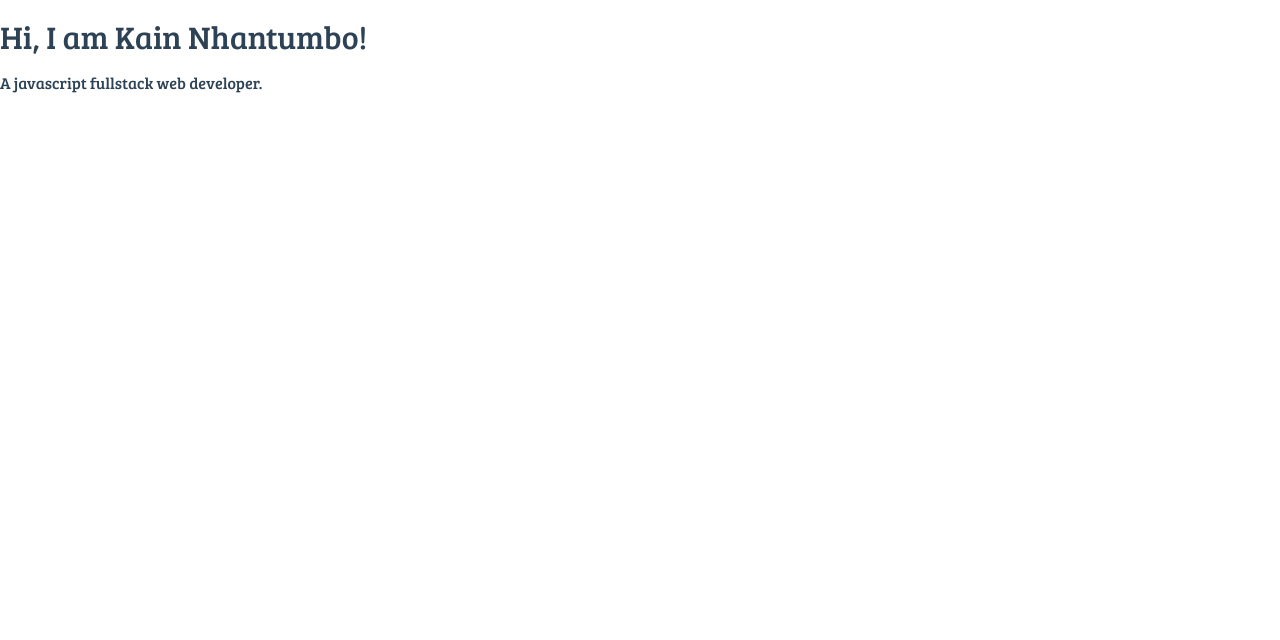
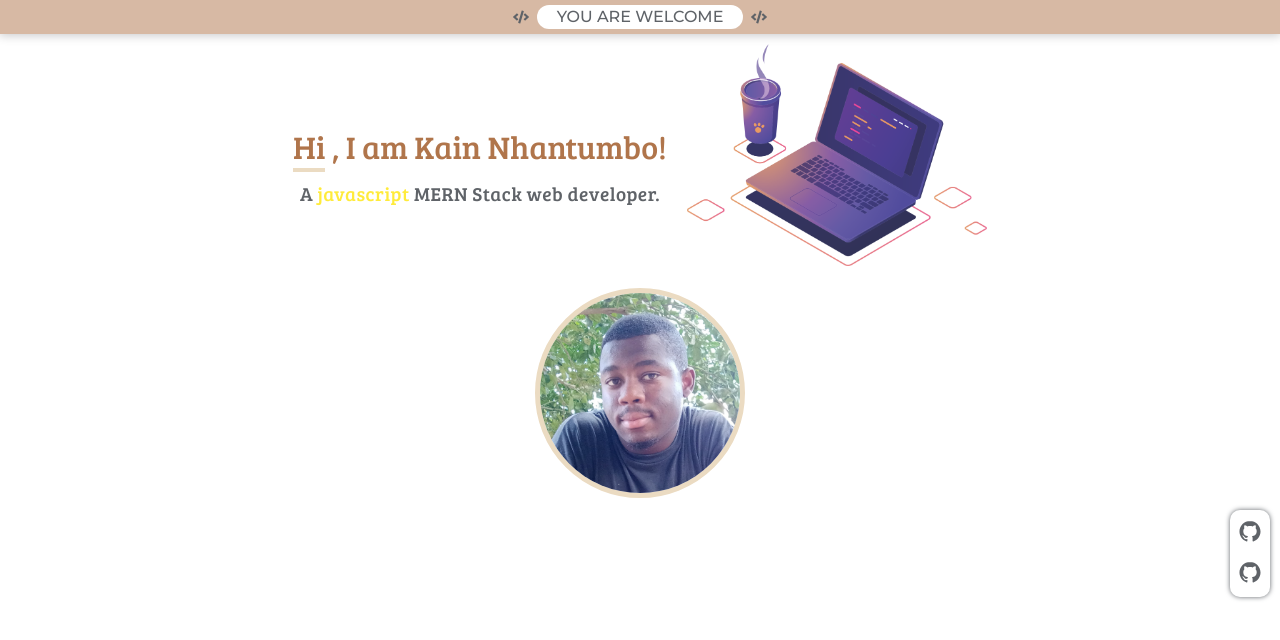
Before and after one commit to KainNhantumbo/portifolio.dev, a React (Vite) app: page / in a window 1280 px wide. Shown: the top 640 px of the page. Built offline with nearby package versions, Linux system fonts and the light colour scheme.

Commit message:
feat: added new colors

```diff
--- a/src/App.jsx
+++ b/src/App.jsx
@@ -1,11 +1,13 @@
 import { useState } from 'react';
 import Home from './pages/home/Home';
+import Header from './components/Header';
 import { GlobalStyles } from './styles/Globalstyles';
 
 function App() {
 	return (
 		<>
 			<GlobalStyles />
+      <Header/>
 			<Home />
 		</>
 	);
--- /dev/null
+++ b/src/components/Header.jsx
@@ -0,0 +1,13 @@
+import { HeaderContainer } from '../styles/header';
+import { FaCode } from 'react-icons/fa';
+const Header = () => {
+	return (
+		<HeaderContainer>
+      <FaCode/>
+			<span>You are Welcome</span>
+      <FaCode/>
+		</HeaderContainer>
+	);
+};
+
+export default Header;
--- a/src/pages/home/Home.jsx
+++ b/src/pages/home/Home.jsx
@@ -1,15 +1,70 @@
 import { Container } from './index';
+import computercoffee from '../../assets/img/computer-coffee.png';
+import author from '../../assets/img/author.jpg';
+import { DiGithubBadge } from 'react-icons/di';
+import { FaCode } from 'react-icons/fa';
+
+const Home = () => {
+	const media_links = [
+		{
+			name: 'Github',
+			icon: <DiGithubBadge />,
+			link: 'https://github.com/KainNhantumbo',
+		},
+		{
+			name: 'Github',
+			icon: <DiGithubBadge />,
+			link: 'https://github.com/KainNhantumbo',
+		},
+	];
+
+	return (
+		<Container>
 
 
-const Home = () => {
-  return ( <Container>
-    <section className='upper-container'>
-    <h1>Hi, I am Kain Nhantumbo! </h1>
-    <h2>A javascript fullstack web developer.</h2>
-
-    </section>
-
-  </Container> );
-}
+			<section className='upper-container'>
+				<div className='intro'>
+					<h1>
+						<span>Hi</span> , I am Kain Nhantumbo!{' '}
+					</h1>
+					<h2>
+						A <span>javascript</span> MERN Stack web developer.
+					</h2>
+				</div>
+				<div className='image'>
+					<img src={computercoffee} alt='computer-coffee__static' />
+				</div>
+			</section>
+			<section className='middle-container'>
+				<figure>
+					<img src={author} alt='author' />
+					<figcaption>
+						<FaCode />
+					</figcaption>
+				</figure>
+				<section className='about'>
+					<p>sdfsdf</p>
+				</section>
+			</section>
+			<footer className='social-media'>
+				<ul>
+					{media_links.map((link, index) => {
+						return (
+							<li key={index}>
+								<a
+									href={link.link}
+									target={'_blank'}
+									rel={'noreferrer noopener'}
+								>
+									{link.icon}
+								</a>
+							</li>
+						);
+					})}
+				</ul>
+			</footer>
+		</Container>
+	);
+};
 
 export default Home;
--- a/src/pages/home/index.js
+++ b/src/pages/home/index.js
@@ -1,19 +1,138 @@
-import styled from 'styled-components'
-
-export const colors = {
-  main: '',
-  font: '',
-}
-
-
+import styled from 'styled-components';
+import { colors } from '../../styles/colors';
 
 export const Container = styled.main`
- .upper-container {
-  font-family: 'Bree Serif', serif;
+	width: 100%;
+	min-height: 100%;
+	display: flex;
+	justify-content: flex-start;
+	flex-direction: column;
+	gap: 20px;
+	position: relative;
 
-  h1 {
-    border-left: 2px solid rgb(${(colors)=> colors.font});
-  }
- }
+	.social-media {
+		@keyframes slide {
+			from {
+				transform: translateY(60px);
+			}
+			to {
+				transform: translateY(0);
+			}
+		}
 
-`
+		position: absolute;
+		bottom: 20px;
+		right: 10px;
+		width: fit-content;
+		height: fit-content;
+		padding: 5px 2px;
+		backdrop-filter: blur(10px);
+		border-radius: 10px;
+		background: rgba(${colors.backgroundAlt}, 0.2);
+		box-shadow: 0 0 5px rgba(${colors.font}, 1);
+		animation: slide ease-out 500ms forwards;
+
+		ul {
+			display: flex;
+			justify-content: center;
+			align-items: center;
+			flex-direction: column;
+			gap: 5px;
+
+			li {
+				background: rgba(${colors.background}, 0.2);
+				border-radius: 50%;
+				width: 32px;
+				height: 32px;
+				display: grid;
+				margin: 2px;
+				place-content: center;
+				place-items: center;
+
+				:hover {
+					color: rgb(${colors.font});
+					transition: all 200ms ease;
+				}
+
+				svg {
+					width: 30px;
+					height: 30px;
+				}
+			}
+		}
+	}
+
+	.upper-container {
+		font-family: 'Bree Serif', serif;
+		display: flex;
+		justify-content: center;
+		align-items: center;
+		flex-flow: row wrap-reverse;
+		gap: 20px;
+		padding-top: 10px;
+
+		.intro {
+			text-align: center;
+
+			h1 {
+				line-height: 2rem;
+        color: rgb(${colors.primary});
+				span {
+					border-bottom: 4px solid rgb(${colors.secondary});
+				}
+			}
+
+			h2 {
+				font-weight: normal;
+				font-size: 1.2rem;
+				letter-spacing: 0.03rem;
+
+				span {
+					color: rgb(255, 235, 59);
+				}
+			}
+		}
+
+		.image {
+			img {
+				width: 300px;
+			}
+		}
+	}
+
+	.middle-container {
+		figure {
+			display: flex;
+			justify-content: center;
+			align-items: center;
+			flex-direction: column;
+			gap: 10px;
+
+			img {
+				border-radius: 50%;
+				width: 200px;
+				position: relative;
+				border: 5px solid rgb(${colors.secondary});
+			}
+
+			figcaption {
+				color: rgb(${colors.text});
+				svg {
+					width: 30px;
+					height: 30px;
+				}
+			}
+		}
+
+		.about {
+			padding-top: 10px;
+			p {
+				background: rgba(${colors.backgroundAlt}, 0.2);
+				color: rgb(${colors.text});
+				text-align: center;
+				padding: 20px 0;
+				line-height: 1.6rem;
+			}
+		}
+	}
+`;
--- a/src/styles/Globalstyles.js
+++ b/src/styles/Globalstyles.js
@@ -1,16 +1,12 @@
 import { createGlobalStyle } from 'styled-components';
+import { colors } from './colors';
 
 export const GlobalStyles = createGlobalStyle`
-@import url('https://fonts.googleapis.com/css2?family=Bree+Serif&display=swap');
-
-@import url('https://fonts.googleapis.com/css2?family=Patua+One&display=swap');
-
-@font-face {
-  font-family: Montserrat;
-  src: url('https://fonts.googleapis.com/css2?family=Montserrat:ital,wght@0,200;0,300;0,400;0,500;1,200;1,300;1,400;1,500&display=swap');
-}
 
 body {
+  max-width: 100vw;
   font-family: Montserrat;
+  color: rgb(${colors.font});
+  background:  rgb(${colors.background});
 }
 `;
--- /dev/null
+++ b/src/styles/colors.js
@@ -0,0 +1,11 @@
+export const colors = {
+	primary: '176, 117, 75',
+	secondary: '235, 219, 194',
+	hover: '232, 240, 254',
+	font: '95, 99, 104',
+	inner: '241, 243, 244',
+	text: '255, 255, 255',
+	shadows: '197, 197, 198',
+	background: '255, 255, 255',
+	backgroundAlt: '255, 255, 255',
+};
--- /dev/null
+++ b/src/styles/header.js
@@ -0,0 +1,23 @@
+import styled from 'styled-components';
+import { colors } from './colors';
+
+export const HeaderContainer = styled.header`
+	width: 100%;
+	height: fit-content;
+	display: flex;
+	justify-content: center;
+	align-items: center;
+	gap: 8px;
+  backdrop-filter: blur(10px);
+  background: rgba(${colors.primary}, .5);
+	box-shadow: 0 0 10px 1px rgb(${colors.shadows});
+	span {
+		background: rgb(${colors.backgroundAlt});
+		color: rgb(${colors.font});
+		padding: 4px 20px;
+		border-radius: 20px;
+		margin: 5px 0;
+		font-weight: 500;
+		text-transform: uppercase;
+	}
+`;
```
Also changed, not shown: src/assets/img/author.jpg (added), src/assets/img/computer-coffee.png (added).
